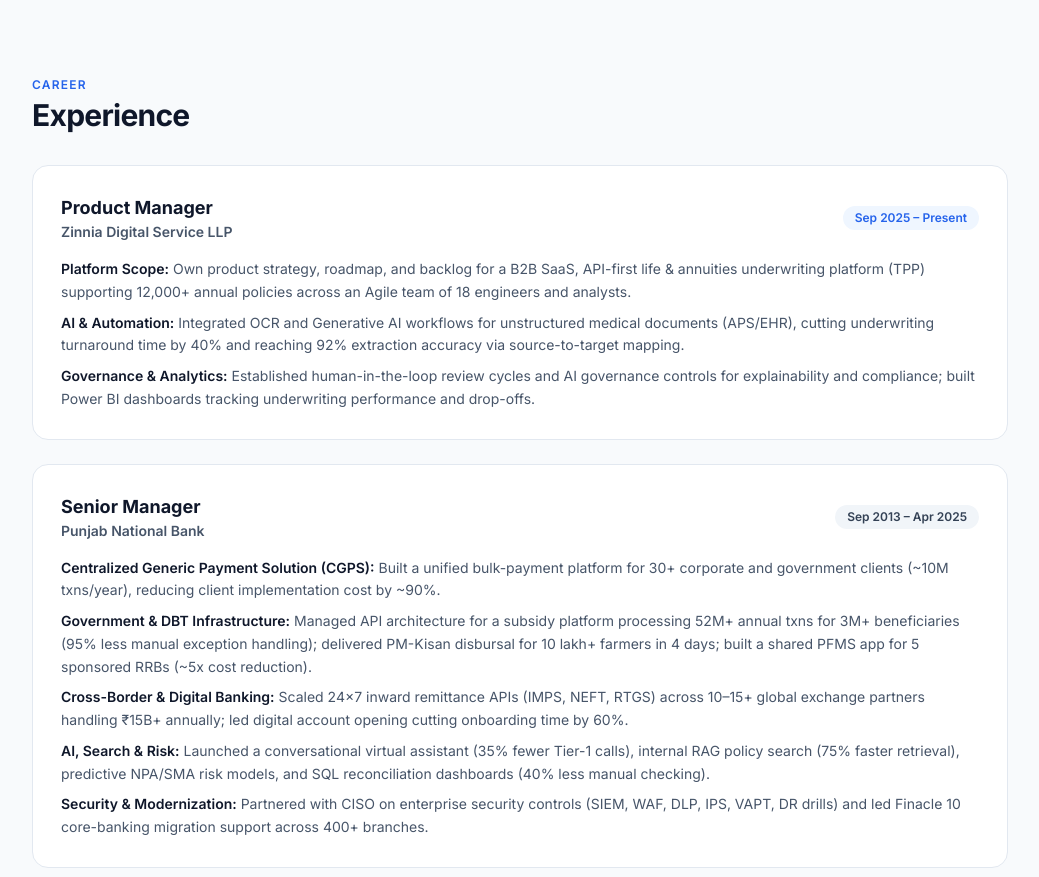
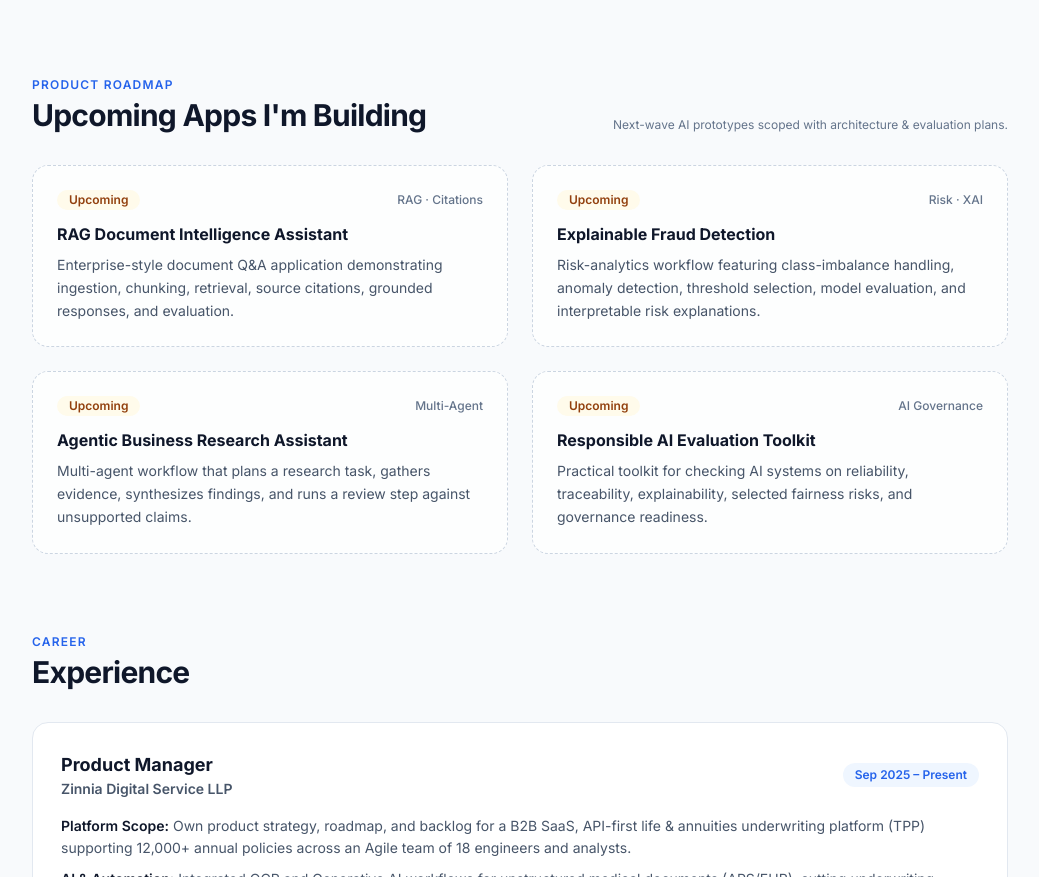
Before and after one commit to bneelkamal/bneelkamal.github.io, a plain HTML site: page index.html in a window 1280 px wide. Shown: the part 2284-3161 px from the top of the page, without its empty margins (120-1159 px from the left). Drawn offline with nearby package versions, Linux system fonts and the light colour scheme.

Commit message:
Add Upcoming Apps I'm Building section from ai-portfolio roadmap

```diff
--- a/index.html
+++ b/index.html
@@ -359,6 +359,79 @@
       </div>
     </section>
 
+    <!-- Upcoming Apps in Development -->
+    <section id="upcoming">
+      <div class="mb-8 flex flex-col justify-between gap-2 sm:flex-row sm:items-end">
+        <div>
+          <p class="text-xs font-semibold uppercase tracking-widest text-accent">Product Roadmap</p>
+          <h2 class="mt-1 text-2xl font-bold tracking-tight text-ink sm:text-3xl">
+            Upcoming Apps I'm Building
+          </h2>
+        </div>
+        <p class="text-xs text-subtle">
+          Next-wave AI prototypes scoped with architecture &amp; evaluation plans.
+        </p>
+      </div>
+
+      <div class="grid gap-6 md:grid-cols-2">
+        <article class="rounded-2xl border border-dashed border-slate-300 bg-white/70 p-6">
+          <div class="mb-3 flex items-center justify-between gap-2">
+            <span class="rounded-full bg-amber-50 px-3 py-0.5 text-xs font-semibold text-amber-800">
+              Upcoming
+            </span>
+            <span class="text-xs font-medium text-subtle">RAG &middot; Citations</span>
+          </div>
+          <h3 class="text-base font-bold text-ink">RAG Document Intelligence Assistant</h3>
+          <p class="mt-2 text-sm leading-relaxed text-muted">
+            Enterprise-style document Q&amp;A application demonstrating ingestion, chunking,
+            retrieval, source citations, grounded responses, and evaluation.
+          </p>
+        </article>
+
+        <article class="rounded-2xl border border-dashed border-slate-300 bg-white/70 p-6">
+          <div class="mb-3 flex items-center justify-between gap-2">
+            <span class="rounded-full bg-amber-50 px-3 py-0.5 text-xs font-semibold text-amber-800">
+              Upcoming
+            </span>
+            <span class="text-xs font-medium text-subtle">Risk &middot; XAI</span>
+          </div>
+          <h3 class="text-base font-bold text-ink">Explainable Fraud Detection</h3>
+          <p class="mt-2 text-sm leading-relaxed text-muted">
+            Risk-analytics workflow featuring class-imbalance handling, anomaly detection, threshold
+            selection, model evaluation, and interpretable risk explanations.
+          </p>
+        </article>
+
+        <article class="rounded-2xl border border-dashed border-slate-300 bg-white/70 p-6">
+          <div class="mb-3 flex items-center justify-between gap-2">
+            <span class="rounded-full bg-amber-50 px-3 py-0.5 text-xs font-semibold text-amber-800">
+              Upcoming
+            </span>
+            <span class="text-xs font-medium text-subtle">Multi-Agent</span>
+          </div>
+          <h3 class="text-base font-bold text-ink">Agentic Business Research Assistant</h3>
+          <p class="mt-2 text-sm leading-relaxed text-muted">
+            Multi-agent workflow that plans a research task, gathers evidence, synthesizes findings,
+            and runs a review step against unsupported claims.
+          </p>
+        </article>
+
+        <article class="rounded-2xl border border-dashed border-slate-300 bg-white/70 p-6">
+          <div class="mb-3 flex items-center justify-between gap-2">
+            <span class="rounded-full bg-amber-50 px-3 py-0.5 text-xs font-semibold text-amber-800">
+              Upcoming
+            </span>
+            <span class="text-xs font-medium text-subtle">AI Governance</span>
+          </div>
+          <h3 class="text-base font-bold text-ink">Responsible AI Evaluation Toolkit</h3>
+          <p class="mt-2 text-sm leading-relaxed text-muted">
+            Practical toolkit for checking AI systems on reliability, traceability, explainability,
+            selected fairness risks, and governance readiness.
+          </p>
+        </article>
+      </div>
+    </section>
+
     <!-- Experience -->
     <section id="experience">
       <div class="mb-8">
```
